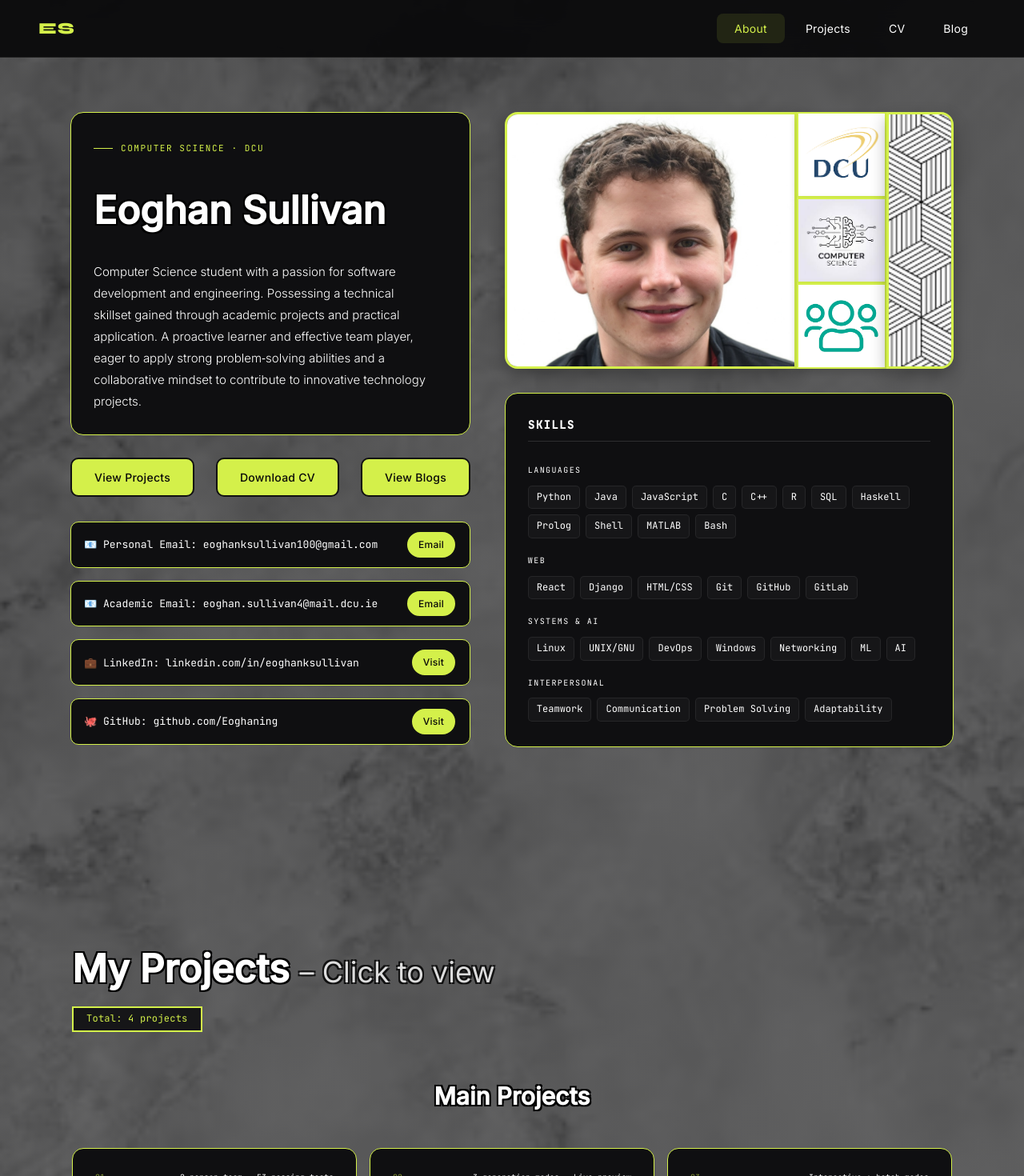
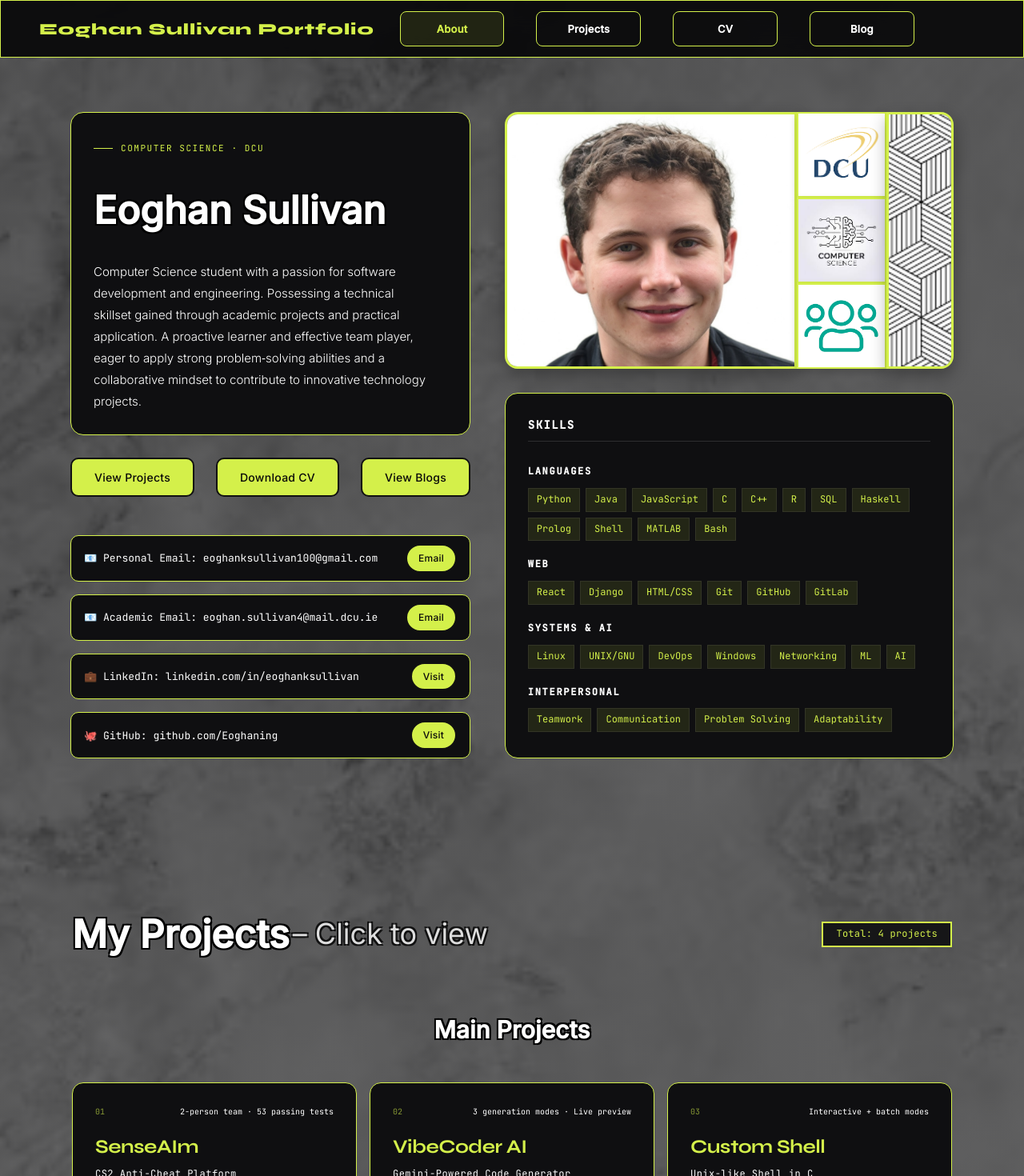
Before and after one commit to Eoghaning/eoghansullivan.github.io, a React (Vite) app: page / in a window 1280 px wide. Shown: the top 1470 px of the page at 80% size. Built offline with nearby package versions, Linux system fonts and the light colour scheme.

Commit message:
final for today

```diff
--- a/src/components/Navbar/Navbar.css
+++ b/src/components/Navbar/Navbar.css
@@ -1,41 +1,115 @@
 .nav {
   position: fixed; top: 0; left: 0; right: 0; z-index: 100;
-  display: flex; align-items: center; justify-content: space-between;
-  padding: 0 48px; height: 72px;
+  display: flex;
+  align-items: center;
+  justify-content: flex-start;
+  gap: 2rem;
+  padding: 0 48px;
+  height: 72px;
   background: rgba(8,8,9,0.92);
   backdrop-filter: blur(20px);
-  border-bottom: 1px solid var(--border);
+  border: 1px solid var(--accent);
 }
+
 .nav-logo {
-  font-family: var(--serif); font-size: 20px; font-weight: 800;
-  color: var(--accent); cursor: pointer; letter-spacing: 0.05em;
+  font-family: var(--serif);
+  font-size: 20px;
+  font-weight: 800;
+  color: var(--accent);
+  cursor: pointer;
+  letter-spacing: 0.05em;
+  white-space: nowrap;
 }
-.nav-links { display: flex; gap: 4px; }
+
+.nav-links {
+  display: grid;
+  grid-template-columns: repeat(4, 1fr);
+  gap: 40px;
+  width: auto;
+}
+
 .nav-link {
-  background: none; border: none;
-  color: var(--muted); font-family: var(--sans); font-size: 14px;
-  font-weight: 400; padding: 10px 22px; border-radius: 8px;
-  cursor: pointer; transition: all 0.15s; letter-spacing: 0.02em;
+  background: none;
+  border: 1px solid var(--accent);
+  color: var(--muted);
+  font-family: var(--sans);
+  font-size: 13px;
+  font-weight: 700;
+  padding: 13px 38px;
+  border-radius: 8px;
+  cursor: pointer;
+  transition: all 0.15s;
+  letter-spacing: 0.02em;
+  white-space: nowrap;
+  display: flex;
+  align-items: center;
+  justify-content: center;
+  width: 100%;
 }
-.nav-link:hover { color: var(--text); background: rgba(255,255,255,0.05); }
-.nav-link.active { color: var(--accent); background: var(--accent2); }
+
+.nav-link:hover {
+  color: var(--text);
+  background: rgba(255,255,255,0.05);
+}
+
+.nav-link.active {
+  color: var(--accent);
+  background: var(--accent2);
+}
+
 .hamburger {
-  display: none; flex-direction: column; gap: 5px;
-  background: none; border: none; cursor: pointer; padding: 4px;
+  display: none;
+  flex-direction: column;
+  gap: 5px;
+  background: none;
+  border: none;
+  cursor: pointer;
+  padding: 4px;
+  margin-left: auto;
 }
+
 .hamburger span {
-  display: block; width: 22px; height: 1.5px;
-  background: var(--text); border-radius: 2px;
+  display: block;
+  width: 22px;
+  height: 1.5px;
+  background: var(--text);
+  border-radius: 2px;
 }
 
 @media (max-width: 768px) {
-  .nav { padding: 0 20px; }
+  .nav {
+    padding: 0 20px;
+    gap: 1rem;
+  }
+
   .nav-links {
-    display: none; position: fixed;
-    top: 72px; left: 0; right: 0;
-    background: var(--bg); border-bottom: 1px solid var(--border);
-    flex-direction: column; padding: 12px; gap: 2px;
+    display: none;
+    position: fixed;
+    top: 72px;
+    left: 0;
+    right: 0;
+    background: var(--bg);
+    border-bottom: 1px solid var(--border);
+    grid-template-columns: 1fr;
+    gap: 2px;
+    padding: 12px;
   }
-  .nav-links.open { display: flex; }
-  .hamburger { display: flex; }
+
+  .nav-links.open {
+    display: grid;
+  }
+
+  .nav-link {
+    padding: 14px 20px;
+    font-size: 14px;
+    font-weight: 700;
+  }
+
+  .hamburger {
+    display: flex;
+  }
+
+  .nav-logo {
+    font-size: 16px;
+  }
 }
--- a/src/components/Navbar/Navbar.jsx
+++ b/src/components/Navbar/Navbar.jsx
@@ -12,7 +12,9 @@ export default function Navbar({ activeSection }) {
 
   return (
     <nav className="nav">
-      <span className="nav-logo" onClick={() => scrollTo("about")}>ES</span>
+      <span className="nav-logo" onClick={() => scrollTo("about")}>
+        Eoghan Sullivan Portfolio
+      </span>
       <div className={`nav-links ${menuOpen ? "open" : ""}`}>
         {NAV_LINKS.map((l) => (
           <button
--- a/src/pages/About/About.css
+++ b/src/pages/About/About.css
@@ -12,6 +12,7 @@
   display: flex;
   flex-direction: column;
   max-width: 500px;
+  height: 100%;
 }
 .hero-right {
   display: flex;
@@ -67,8 +68,10 @@
   flex-direction: column;
   gap: 16px;
   margin-top: 8px;
-  margin-bottom: 60px;
+  margin-bottom: 0;
   width: 100%;
+  flex: 1;
+  justify-content: flex-end;
 }
 .contact-item {
   display: flex;
@@ -146,7 +149,7 @@
   border: 1px solid var(--accent);
   border-radius: 16px;
   padding: 28px;
-  padding-bottom: 31px;
+  padding-bottom: 32px;
   display: flex;
   flex-direction: column;
   gap: 20px;
@@ -169,7 +172,8 @@
 }
 .skill-label {
   font-family: var(--mono);
-  font-size: 10px;
+  font-size: 12px;
+  font-weight: 700;
   color: var(--dim);
   text-transform: uppercase;
   letter-spacing: 0.14em;
@@ -183,15 +187,15 @@
 .skill-tag {
   font-family: var(--mono);
   font-size: 12px;
-  color: var(--muted);
-  background: var(--bg3);
+  color: var(--accent);
+  background: var(--accent2);
   border: 1px solid var(--border);
   padding: 4px 10px;
-  border-radius: 5px;
+  border-radius: 0;
   transition: all 0.15s;
 }
 .skill-tag:hover {
-  color: var(--text);
+  color: var(--accent);
   border-color: var(--border2);
 }
 @media (max-width: 768px) {
@@ -202,10 +206,15 @@
   }
   .hero-left {
     max-width: 100%;
+    height: auto;
   }
   .hero-right {
     align-items: center;
     max-width: 100%;
+  }
+  .contact-section {
+    margin-bottom: 0;
+    justify-content: flex-start;
   }
   .image-stack {
     flex-direction: column;
--- a/src/pages/Projects/Projects.css
+++ b/src/pages/Projects/Projects.css
@@ -116,6 +116,30 @@
   border-radius: 30px !important;
 }
 
+.section-header {
+  display: flex;
+  align-items: center;
+  justify-content: space-between;
+  flex-wrap: wrap;
+  gap: 1rem;
+  margin-bottom: 56px;
+}
+
+.section-header h1 {
+  display: flex;
+  align-items: center;
+  flex-wrap: wrap;
+  gap: 0.25rem;
+  margin: 0;
+}
+
+.heading-dash {
+  font-size: 0.75em;
+  font-weight: normal;
+  opacity: 0.8;
+  margin-right: 0.25rem;
+}
+
 .project-count-badge {
   display: inline-block;
   background: var(--bg3);
@@ -126,7 +150,8 @@
   font-size: 12px;
   color: var(--accent);
   letter-spacing: 0.02em;
-  margin-top: 8px;
+  margin-top: 0;
+  white-space: nowrap;
 }
 
 .projects-heading {
@@ -168,13 +193,37 @@ body.modal-open {
   align-items: flex-start;
   justify-content: center;
   z-index: 1000;
-  overflow-y: auto;
+  overflow: hidden;
+}
+
+.modal-content {
+  background: var(--bg2);
+  border-left: 4px solid var(--accent);
+  border-right: 4px solid var(--accent);
+  border-top: none;
+  border-bottom: none;
+  width: 95%;
+  max-width: 1380px;
+  height: 100vh;
+  overflow-y: scroll;
+  position: relative;
+  overscroll-behavior: contain;
+  scrollbar-color: #ffffff transparent;
+  scrollbar-width: thin;
+  /* NO display:flex here */
+}
+
+.modal-inner {
+  max-width: 1000px;
+  width: 100%;
+  margin: 0 auto;
+  padding: 60px 20px 160px 20px;
 }
 
 .modal-close {
-  position: absolute;
+  position: fixed;
   top: 60px;
-  right: 60px;
+  right: calc(50% - 690px + 60px);
   width: 89px;
   height: 89px;
   background: red;
@@ -196,32 +245,6 @@ body.modal-open {
   transform: scale(1.05);
 }
 
-.modal-content {
-  background: var(--bg2);
-  border-left: 4px solid var(--accent);
-  border-right: 4px solid var(--accent);
-  border-top: none;
-  border-bottom: none;
-  padding: 60px 40px;
-  max-width: 1380px;
-  width: 95%;
-  height: 100vh;
-  max-height: none;
-  overflow-y: auto;
-  position: relative;
-  overscroll-behavior: contain;
-  scrollbar-color: #ffffff transparent;
-  scrollbar-width: thin;
-  display: flex;
-  justify-content: center;
-}
-
-.modal-inner {
-  max-width: 1000px;
-  width: 100%;
-  padding: 0 20px;
-}
-
 .modal-title {
   font-family: var(--serif);
   font-size: 64px;
@@ -235,21 +258,20 @@ body.modal-open {
   margin-bottom: 40px;
 }
 
-/* All main text – now with tight line‑height (1.2) and reduced spacing */
 .modal-inner p,
 .modal-inner li,
 .modal-desc {
-  font-size: 36px;
-  line-height: 1.2;               /* tight line spacing */
+  font-size: 29px !important;
+  line-height: 1.2 !important;
   color: var(--text);
 }
 
 .modal-desc {
-  margin-bottom: 1.5em;           /* keep some space after paragraphs */
+  margin-bottom: 1.5em;
 }
 
 .modal-inner p {
-  margin-bottom: 0.5em;            /* less space between paragraphs */
+  margin-bottom: 0.5em;
 }
 
 .modal-divider {
@@ -281,7 +303,7 @@ body.modal-open {
   flex-direction: column;
   align-items: center;
   gap: 12px;
-  margin: 20px 0;
+  margin: 20px 0 0 0;
 }
 
 .modal-link {
@@ -304,7 +326,6 @@ body.modal-open {
   transform: translateY(-2px);
 }
 
-/* Bullet point styling */
 .modal-inner ul {
   list-style-type: disc;
   list-style-position: outside;
@@ -313,7 +334,7 @@ body.modal-open {
 }
 
 .modal-inner li {
-  margin-bottom: 0.25em;           /* very little space between list items */
+  margin-bottom: 0.25em;
 }
 
 .modal-inner li:last-child {
@@ -321,7 +342,7 @@ body.modal-open {
 }
 
 .modal-content::-webkit-scrollbar {
-  width: 2px;
+  width: 3px;
 }
 
 .modal-content::-webkit-scrollbar-track {
@@ -351,15 +372,16 @@ body.modal-open {
     display: block;
     width: fit-content;
     margin: 8px auto 0;
+    white-space: normal;
   }
   .modal-content {
-    padding: 40px 20px;
     width: 100%;
     max-width: 100%;
+    height: 100vh;
   }
   .modal-inner {
     max-width: 100%;
-    padding: 0;
+    padding: 40px 20px 160px 20px;
   }
   .modal-title {
     font-size: 32px;
@@ -370,8 +392,8 @@ body.modal-open {
   .modal-inner p,
   .modal-inner li,
   .modal-desc {
-    font-size: 20px;
-    line-height: 1.2;               /* keep tight on mobile */
+    font-size: 16px !important;
+    line-height: 1.2 !important;
   }
   .modal-tag {
     font-size: 12px;
@@ -386,6 +408,7 @@ body.modal-open {
     padding-left: 30px;
   }
   .modal-close {
+    position: fixed;
     width: 62px;
     height: 62px;
     font-size: 62px;
--- a/src/pages/Projects/main_projects/custom-shell.jsx
+++ b/src/pages/Projects/main_projects/custom-shell.jsx
@@ -14,7 +14,7 @@ export const project = {
       <hr className="modal-divider" />
 
       <p>Functional Unix shell from scratch in C with Makefile build system supporting both interactive and batch modes. Implemented core internal commands (cd, clr, dir, environ, echo, help, pause, quit) and external program execution via process forking. Added file redirection handling, error management, and comprehensive user input parsing.</p>
-
+      <br/>
       <p>Supported commands:</p>
       <ul>
         <li>cd, clr, dir, environ, echo, help, pause, quit</li>
--- a/src/pages/Projects/main_projects/senseaim.jsx
+++ b/src/pages/Projects/main_projects/senseaim.jsx
@@ -14,7 +14,7 @@ export const project = {
       <hr className="modal-divider" />
 
       <p>Community platform with ML-based gameplay analysis to detect cheating in uploaded CS2 clips. Combined traditional detection with AI predictions, plus social features — posts, reactions, comments, real-time DMs. Built as a 2-person team using Django/React with 53 passing tests.</p>
-
+      <br/>
       <p>Key features:</p>
       <ul>
         <li>ML model trained on 10k+ clips</li>
--- a/src/pages/Projects/main_projects/vibecoder.jsx
+++ b/src/pages/Projects/main_projects/vibecoder.jsx
@@ -14,7 +14,7 @@ export const project = {
       <hr className="modal-divider" />
 
       <p>Interactive web app using Google's Gemini API to generate JavaScript code, canvas drawings, and games from natural language prompts across three modes, with conversation memory and live iframe preview. Added random idea generator with curated prompts and mode-specific validation rules for reliable output.</p>
-
+      <br/>
       <p>Modes:</p>
       <ul>
         <li>Code mode – generate JavaScript snippets</li>
@@ -39,6 +39,7 @@ export const project = {
         <a href="https://github.com/Eoghaning/vibecoder" target="_blank" rel="noopener noreferrer" className="modal-link">GitHub</a>
         <a href="#" target="_blank" rel="noopener noreferrer" className="modal-link">Live Demo</a>
       </div>
+
     </>
   ),
 };
--- a/src/pages/Projects/more_projects/portfolio.jsx
+++ b/src/pages/Projects/more_projects/portfolio.jsx
@@ -20,7 +20,7 @@ export const project = {
       />
 
       <p>Custom-built portfolio website to showcase projects, skills, and CV. Features a dark theme, responsive design, and interactive sections. Deployed via Netlify with continuous integration. Includes project modals, blog section with expandable posts, and CV download.</p>
-
+      <br/>
       <p>Technologies:</p>
       <ul>
         <li>React with Hooks and functional components</li>
```
